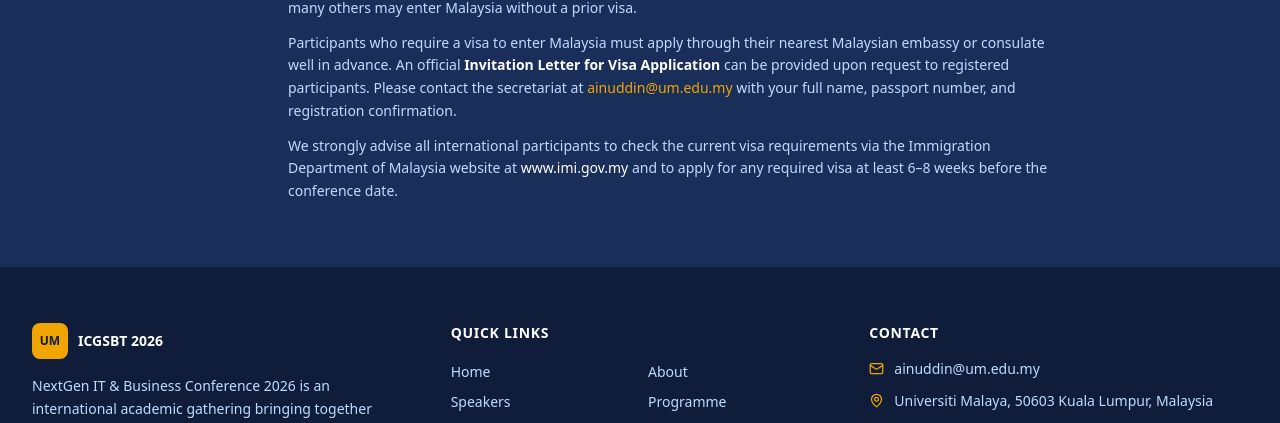
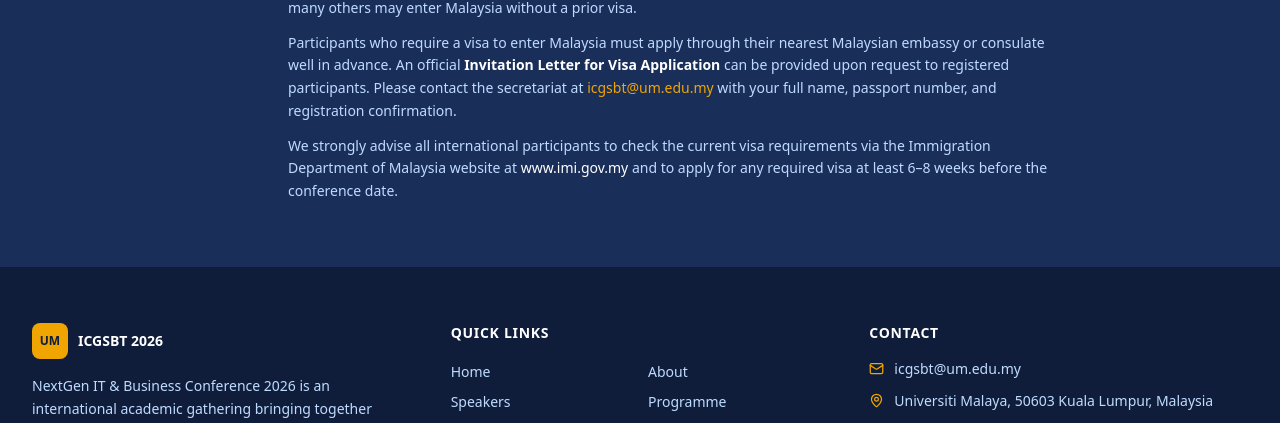
Before and after one commit to adamarbain/International-Conference-Nextgen-2026, a Next.js app: page /venue in a window 1280 px wide. Shown: the part 2496-2919 px from the top of the page. Built offline with nearby package versions, Linux system fonts and the light colour scheme.

Commit message:
Update contact email for the secretariat across committee and venue pages

```diff
--- a/src/app/committee/page.tsx
+++ b/src/app/committee/page.tsx
@@ -191,7 +191,7 @@ export default function CommitteePage() {
               organizing team, please reach out to the secretariat.
             </p>
             <a
-              href="mailto:ainuddin@um.edu.my"
+              href="mailto:icgsbt@um.edu.my"
               className="inline-flex items-center gap-2 bg-gold text-navy-dark font-bold px-7 py-3 rounded-xl hover:bg-gold-light transition-colors"
             >
               Contact the Secretariat
--- a/src/app/venue/page.tsx
+++ b/src/app/venue/page.tsx
@@ -349,10 +349,10 @@ export default function VenuePage() {
                     can be provided upon request to registered participants.
                     Please contact the secretariat at{" "}
                     <a
-                      href="mailto:ainuddin@um.edu.my"
+                      href="mailto:icgsbt@um.edu.my"
                       className="text-gold hover:underline"
                     >
-                      {seminarInfo.email ?? "ainuddin@um.edu.my"}
+                      {seminarInfo.email ?? "icgsbt@um.edu.my"}
                     </a>{" "}
                     with your full name, passport number, and registration
                     confirmation.
--- a/src/data/seminar.ts
+++ b/src/data/seminar.ts
@@ -152,7 +152,7 @@ export const seminarInfo: SeminarInfo = {
   country: "Malaysia",
   university: "Universiti Malaya",
   format: "Physical (In-person)",
-  email: "ainuddin@um.edu.my",
+  email: "icgsbt@um.edu.my",
   address: "Universiti Malaya, 50603 Kuala Lumpur, Malaysia",
   organiserFaculties: [
     "Faculty of Computer Science & IT",
@@ -594,7 +594,7 @@ export const faqItems: FAQItem[] = [
     id: "faq-7",
     question: "Is there a virtual attendance option?",
     answer:
-      "The conference is primarily an in-person event at Universiti Malaya. We are exploring hybrid options for international participants unable to travel. Please contact us at ainuddin@um.edu.my for the latest updates on virtual attendance availability.",
+      "The conference is primarily an in-person event at Universiti Malaya. We are exploring hybrid options for international participants unable to travel. Please contact us at icgsbt@um.edu.my for the latest updates on virtual attendance availability.",
     category: "attendance",
   },
   {
```
